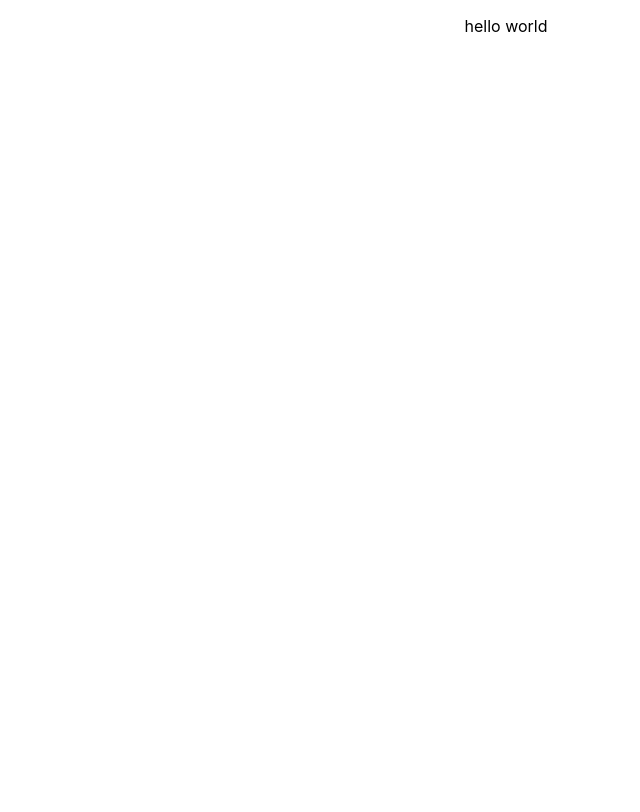
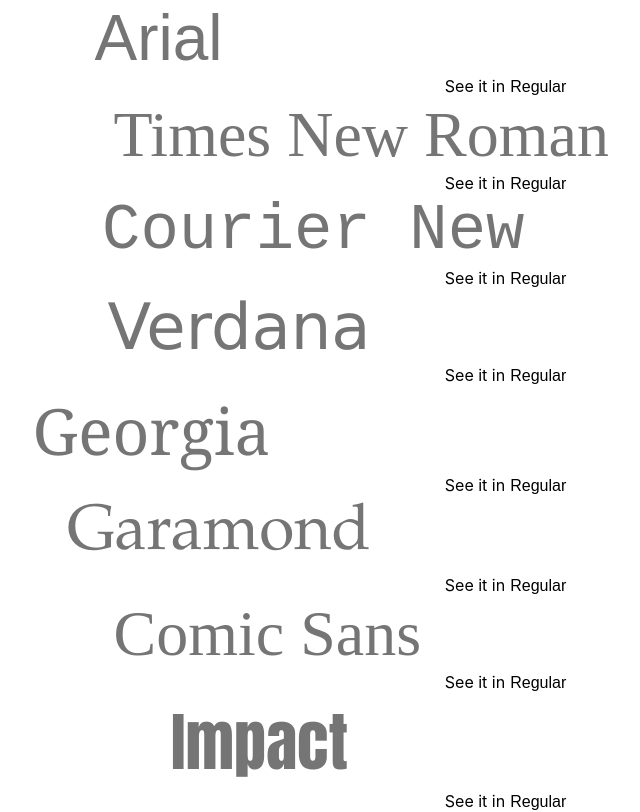
Before and after one commit to ez-li/typograph, a React (Create React App) app: page / in a window 1280 px wide. Shown: the whole page, without its empty margins (134-774 px from the left). Built offline with nearby package versions, Linux system fonts and the light colour scheme.

Commit message:
Basic Component structures built out

```diff
--- a/src/App.js
+++ b/src/App.js
@@ -7,14 +7,21 @@ function App() {
 
   const [{ fonts }, setState] =
     useState({
-      fonts: ['Times New Roman','Courier New','Georgia']
-    })
+      fonts: ['Arial', 'Times New Roman', 'Courier New', 'Verdana', 'Georgia','Garamond', 'Comic Sans', 'Impact']
+    });
+
+  const updateList = (name) => {
+    var list = fonts;
+    list.push(name);
+    setState(prevState => ({
+      ...prevState, fonts: list
+    }))
+  }
 
   return (
     <div className="App">
-        <p>hello world</p>
       <div className="main">
-        <Search />
+        <Search updatelist={updateList}/>
         <FontList fonts={fonts} />
       </div>
     </div>
--- a/src/FontItem.js
+++ b/src/FontItem.js
@@ -1,11 +1,27 @@
 import React from 'react';
 import './FontItem.css';
 
-function FontItem() {
+function FontItem(props) {
+
+	const { font } = props;
+
   return (
     <div className="font-item">
-        <p>hello world</p>
-    </div>
+			<input className="font-tester"
+				type="text"
+				name={font}
+				placeholder={font}
+				style={{fontFamily: font}}
+			/>
+			<div>
+				<span>See it in</span>
+				<select id="font-styler">
+					<option value="regular">Regular</option>
+					<option value="italic">Italic</option>
+					<option value="italic">Bold</option>
+				</select>
+			</div>
+		</div>
   );
 }
 
--- a/src/FontList.css
+++ b/src/FontList.css
@@ -0,0 +1,19 @@
+.font-tester {
+    border: 0px;
+    font-size: 64px;
+}
+
+select {
+	-webkit-appearance: none;
+	border: 0px;
+	font-size: 16px;
+	background: 0px;
+	padding-left: 5px;
+	padding-bottom: 2px;
+}
+
+.font-list {
+	/* display: relative; */
+
+  justify-content: center;
+}
--- a/src/FontList.js
+++ b/src/FontList.js
@@ -1,9 +1,16 @@
 import React from 'react';
 import './FontList.css';
+import FontItem from './FontItem.js'
 
-function FontList() {
+function FontList(props) {
+
+	const { fonts } = props;
+
   return (
     <div className="font-list">
+			{fonts.map((font,i) => (
+				<FontItem font={font} key={i} />
+			))}
     </div>
   );
 }
--- a/src/Search.js
+++ b/src/Search.js
@@ -1,9 +1,13 @@
 import React from 'react';
 import './Search.css';
 
-function Search() {
+function Search(props) {
+
+	const { updateList } = props;
+
   return (
     <div className="search-bar">
+
     </div>
   );
 }
```
